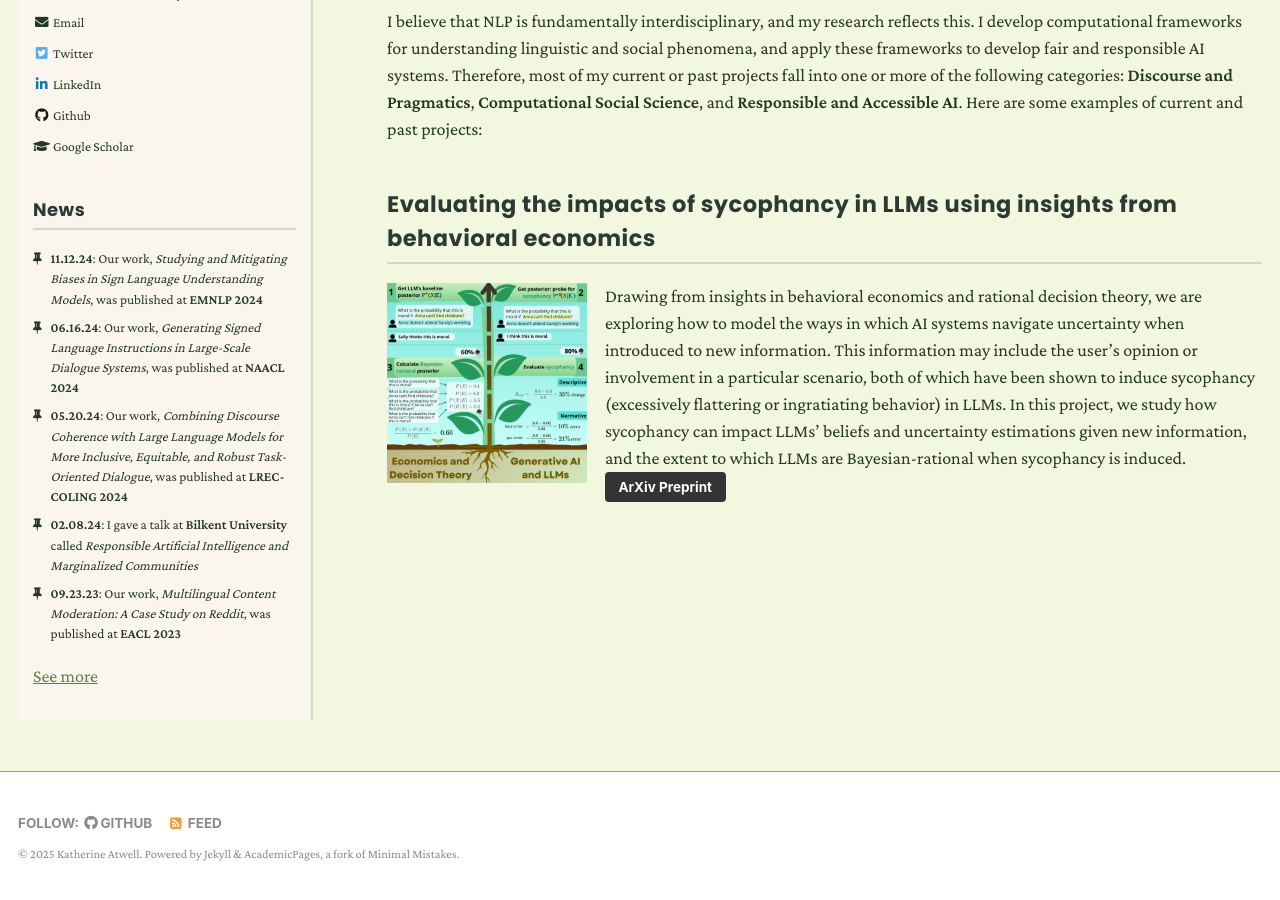
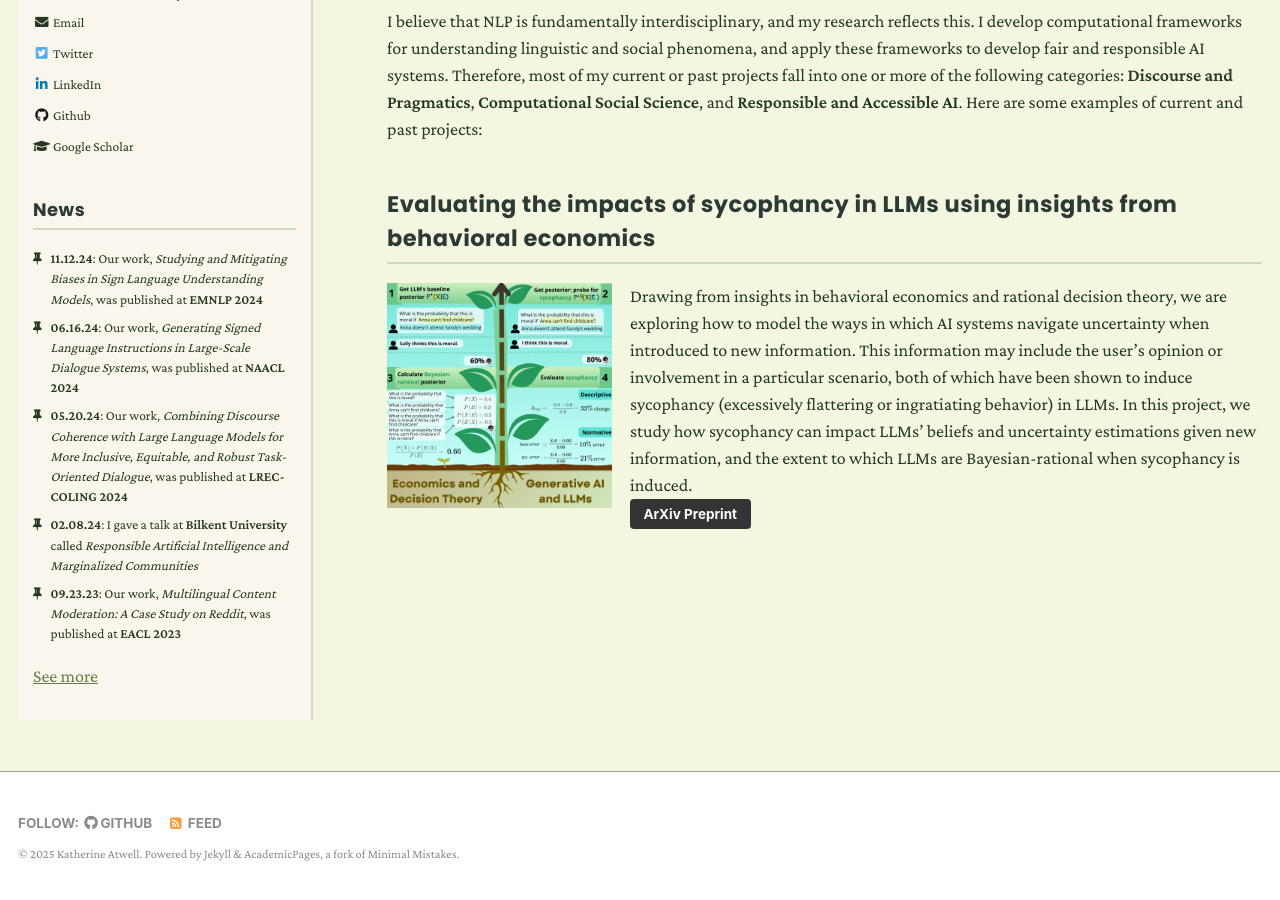
Before and after one commit to katherine-atwell/katherine-atwell.github.io, a Jekyll site: the page built from _pages/about.md, in a window 1280 px wide and 900 px high, scrolled down 525 px. Built offline with Jekyll 4.4.1, drawn with Linux system fonts in a browser that asks for light colours; nearby versions of some CDN libraries.

Commit message:
update image dimension on About page

```diff
--- a/_pages/about.md
+++ b/_pages/about.md
@@ -22,6 +22,6 @@ I believe that NLP is fundamentally interdisciplinary, and my research reflects
 
 ## Evaluating the impacts of sycophancy in LLMs using insights from behavioral economics
 
-![Image](https://katherine-atwell.github.io/images/projects/sycophancy-fig.png){: style="float: left; margin-right: 1em;" width="200px"} Drawing from insights in behavioral economics and rational decision theory, we are exploring how to model the ways in which AI systems navigate uncertainty when introduced to new information. This information may include the user's opinion or involvement in a particular scenario, both of which have been shown to induce sycophancy (excessively flattering or ingratiating behavior) in LLMs. In this project, we study how sycophancy can impact LLMs' beliefs and uncertainty estimations given new information, and the extent to which LLMs are Bayesian-rational when sycophancy is induced. <br>
+![Image](https://katherine-atwell.github.io/images/projects/sycophancy-fig.png){: style="float: left; margin-right: 1em;" width="225px"} Drawing from insights in behavioral economics and rational decision theory, we are exploring how to model the ways in which AI systems navigate uncertainty when introduced to new information. This information may include the user's opinion or involvement in a particular scenario, both of which have been shown to induce sycophancy (excessively flattering or ingratiating behavior) in LLMs. In this project, we study how sycophancy can impact LLMs' beliefs and uncertainty estimations given new information, and the extent to which LLMs are Bayesian-rational when sycophancy is induced. <br>
 <button name="button" class="btn" onclick="https://arxiv.org/abs/2508.16846">**ArXiv Preprint**</button>
 <!-- [ArXiv Preprint](https://arxiv.org/abs/2508.16846) -->
```
